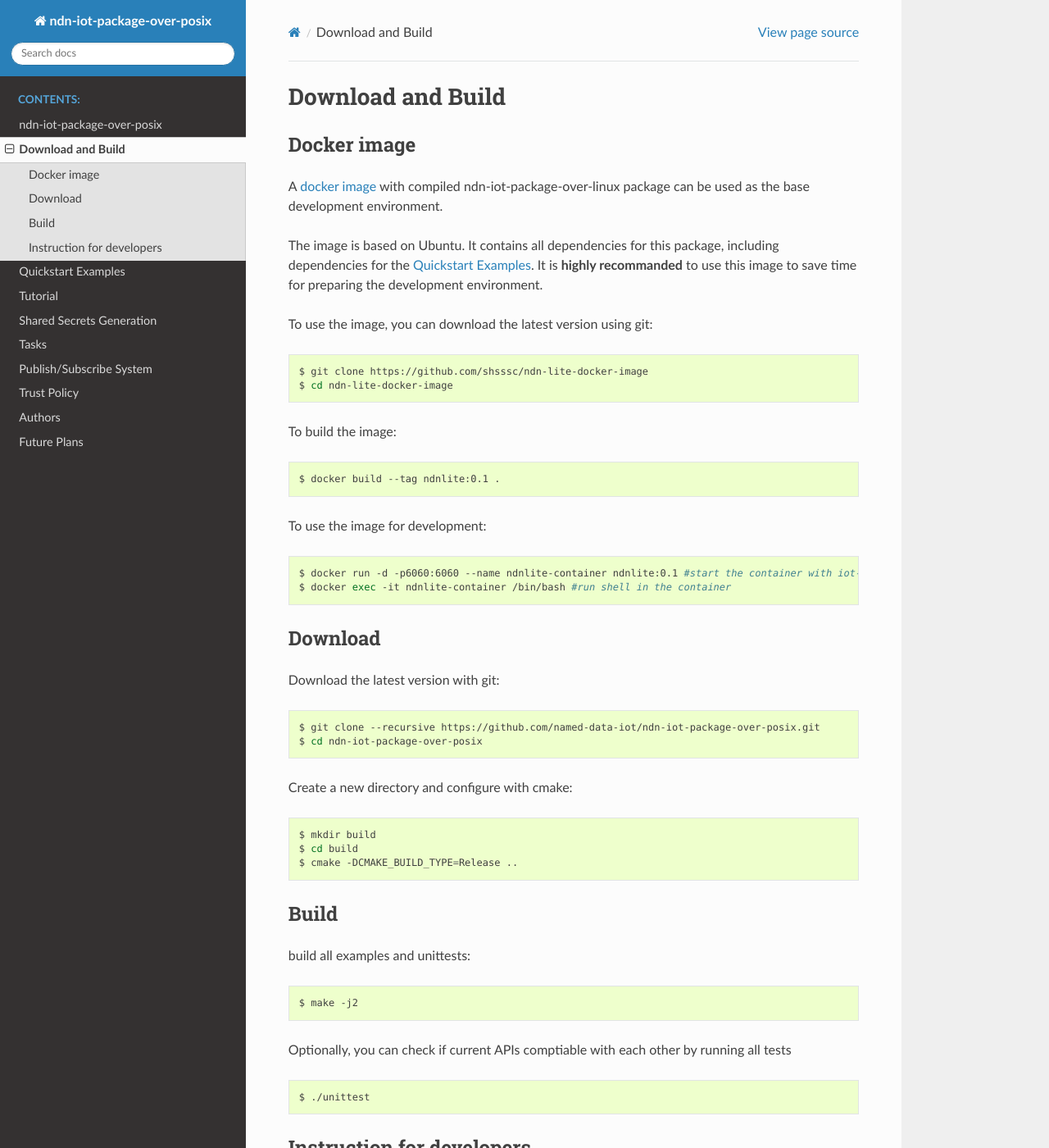
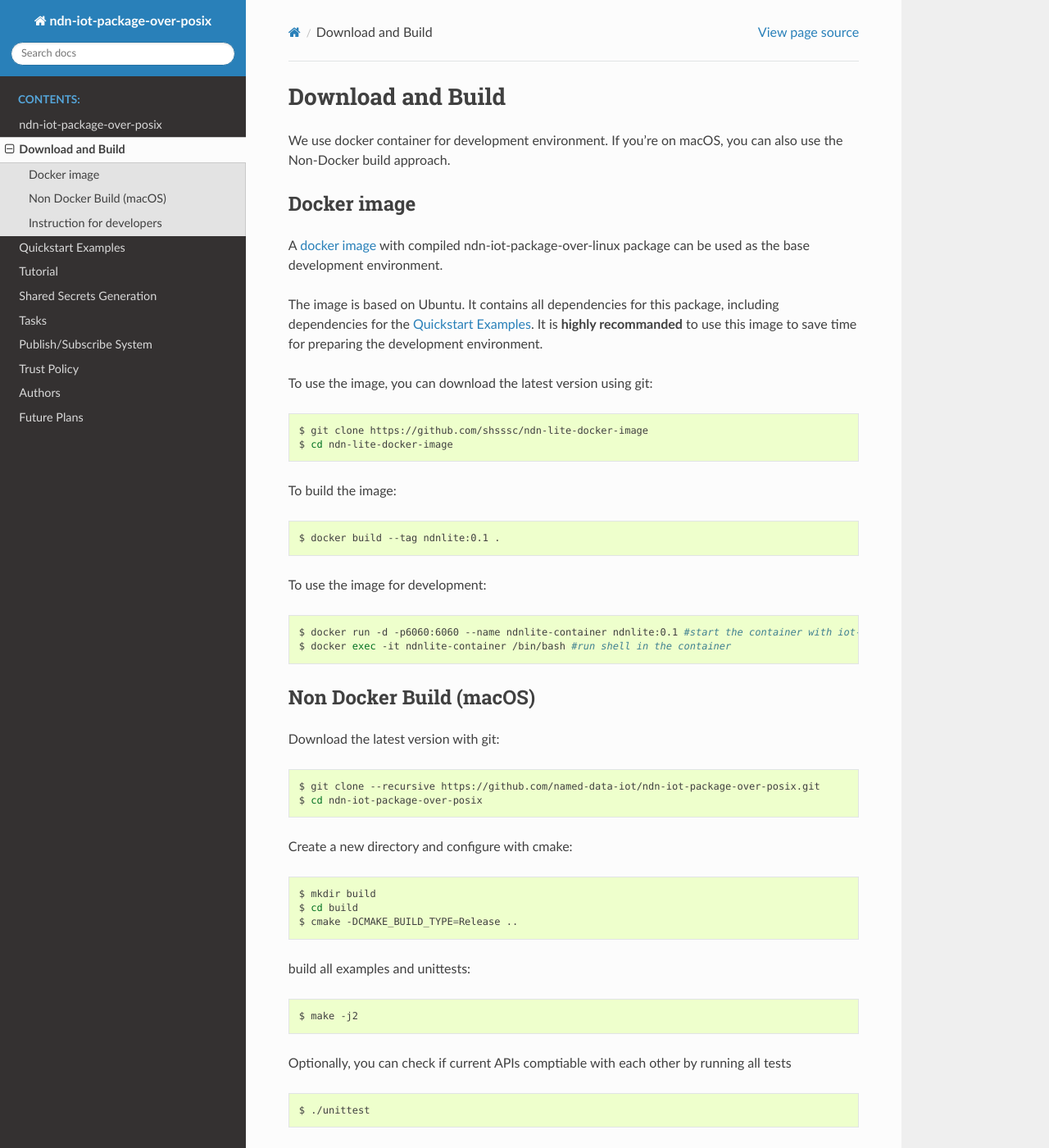
Before and after one commit to named-data-iot/ndn-iot-package-over-posix, a Sphinx documentation site: the page built from docs/src/install.rst, in a window 1280 px wide and 1400 px high. Shown: the whole window at 82% size. Built offline with Sphinx 7.4.7 and the Read the Docs theme 2.0.0, drawn with Linux system fonts in a browser that asks for light colours; some of the changed text lies outside the part shown.

Commit message:
more build instructions

```diff
--- a/docs/src/install.rst
+++ b/docs/src/install.rst
@@ -1,5 +1,8 @@
 Download and Build
 ===============
+
+We use docker container for development environment.
+If you're on macOS, you can also use the Non-Docker build approach.
 
 Docker image
 ------------
@@ -32,9 +35,8 @@
     $ docker run -d -p6060:6060 --name ndnlite-container ndnlite:0.1 #start the container with iot-controller on http://localhost:6060
     $ docker exec -it ndnlite-container /bin/bash #run shell in the container
 
-
-Download
--------
+Non Docker Build (macOS)
+-------------
 
 Download the latest version with git:
 
@@ -66,16 +66,8 @@
     $ ./unittest
 
 
-
 Instruction for developers
 --------------------------
-
-Optionally, you can check if current APIs comptiable with each other by running all tests:
-
-.. code-block:: bash
-
-    $ ./unittest
-
 
 Compile the documentation with Sphinx:
 
```
Also changed, not shown: other parts of docs/src/install.rst (+0 -2 lines).
